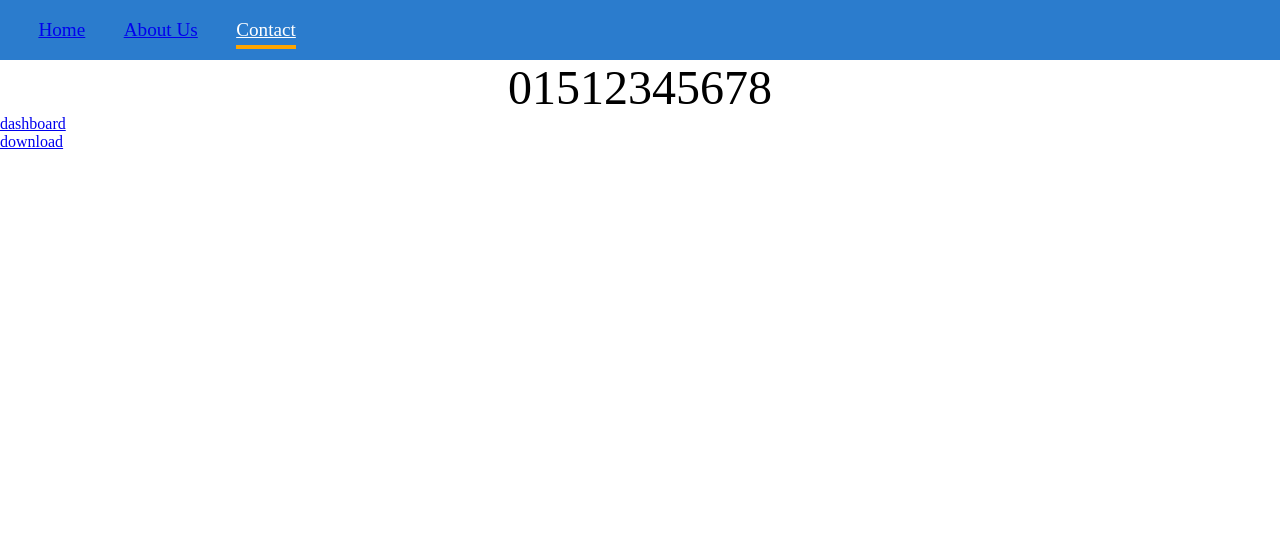
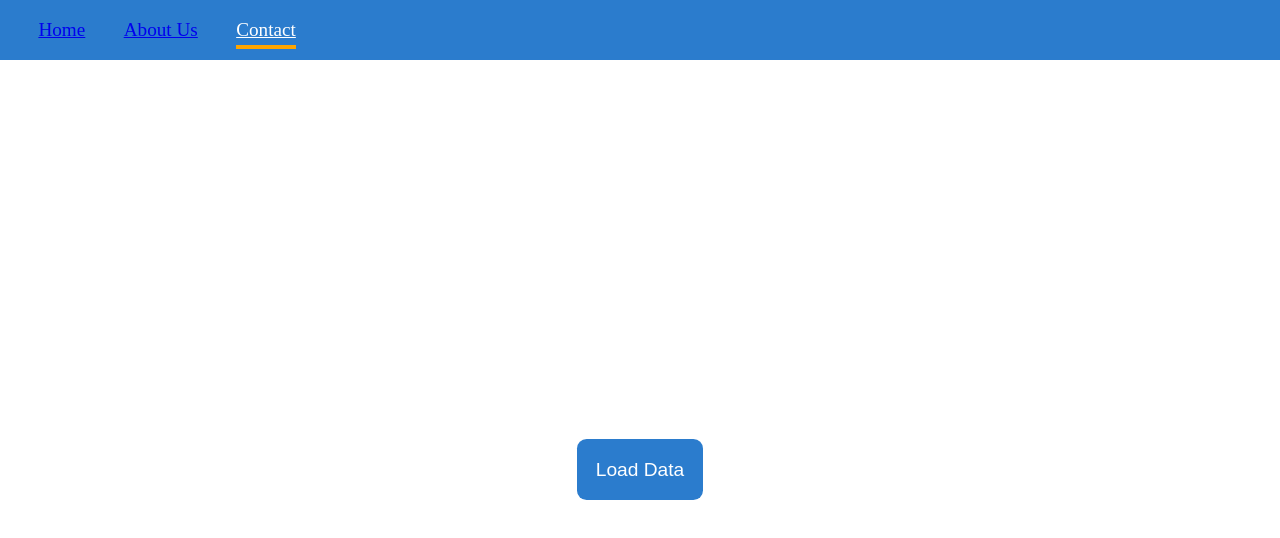
Before and after one commit to giacomotolari/react_optimizing_performance, a React (Create React App) app: page /contact in a window 1280 px wide. Shown: the top 538 px of the page. Built offline with nearby package versions, Linux system fonts and the light colour scheme.

Commit message:
add task4

```diff
--- a/src/App.scss
+++ b/src/App.scss
@@ -41,7 +41,7 @@ body {
     }
   }
   p {
-    font-size: 3rem;
+    font-size: 1.5rem;
     text-align: center;
   }
 }
@@ -51,8 +51,6 @@ body {
   flex-direction: column;
   justify-content: center;
   align-items: center;
-
-
 
   button {
     background-color: rgb(43, 124, 205);
@@ -65,3 +63,22 @@ body {
     cursor: pointer;
   }
 }
+
+#Contact {
+  min-height: 100vh;
+  display: flex;
+  flex-direction: column;
+  justify-content: space-around;
+  align-items: center;
+
+  button {
+    background-color: rgb(43, 124, 205);
+    color: white;
+    border: none;
+    padding: 1em;
+    border-radius: 0.5em;
+    font-size: 1.2rem;
+    margin-top: 1em;
+    cursor: pointer;
+  }
+}
--- /dev/null
+++ b/src/components/ContactData.jsx
@@ -0,0 +1,13 @@
+import React from "react";
+
+function ContactData() {
+  return (
+    <div>
+      <p>number: 01512345678</p>
+      <p>address: lalala street 123</p>
+    </div>
+  );
+}
+
+// export { ContactData };
+export default ContactData;
--- a/src/pages/AboutUs.js
+++ b/src/pages/AboutUs.js
@@ -1,4 +1,5 @@
 import { useState, lazy } from "react";
+
 const CompanyPhoto = lazy(() => import("../components/CompanyPhoto"));
 
 const AboutUs = () => {
@@ -6,7 +7,7 @@ const AboutUs = () => {
   return (
     <div id="About">
       <br />
-      <p>About Us </p>
+      <h1>About Us </h1>
       <button onClick={() => setShowPhoto(!showPhoto)}>
         {showPhoto ? "hide photo" : "show photo"}
       </button>
--- a/src/pages/Contact.js
+++ b/src/pages/Contact.js
@@ -1,19 +1,24 @@
-import { Route, Routes } from "react-router-dom";
-import Dashboard from "../pages/Dashboard";
-import Download from "../pages/Download";
-import SideBar from "../Layout/SideBar";
+import React, { useState } from "react";
 
 const Contact = () => {
+  const [contactData, setContactData] = useState(null);
+
+  const handleClick = async () => {
+    // ContactData component is imported dynamically (only when the button is clicked)
+    // import() returns a promise
+    const ContactData = await import("../components/ContactData");
+    // ".default" is needed because of the way the module is exported (default export)
+    setContactData(ContactData.default);
+    // ".ContactData()" is needed because of the way the module is exported (named export)
+    // setContactData(ContactData.ContactData());
+  };
+
   return (
-    <div>
-      <p>01512345678</p>
-      <SideBar />
-      <Routes>
-        <Route path="dashboard" element={<Dashboard />} />
-        <Route path="download" element={<Download />} />
-      </Routes>
+    <div id="Contact">
+      <button onClick={handleClick}>Load Data</button>
+      {contactData}
     </div>
   );
 };
 
-export default Contact;
+export default Contact
--- a/src/pages/Dashboard.js
+++ /dev/null
@@ -1,5 +0,0 @@
-const Dashboard = () => {
-  return <h2>This is Dashboard</h2>;
-};
-
-export default Dashboard;
--- a/src/pages/Download.js
+++ /dev/null
@@ -1,5 +0,0 @@
-const Download = () => {
-  return <h2>This is Download</h2>;
-};
-
-export default Download;
```
Also changed, not shown: 1 other file (tests, documents, lock files or other folders).
